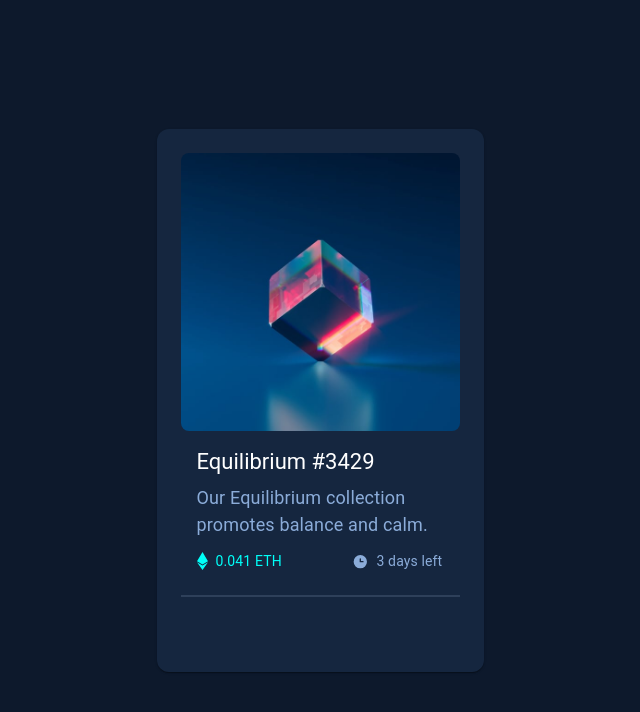
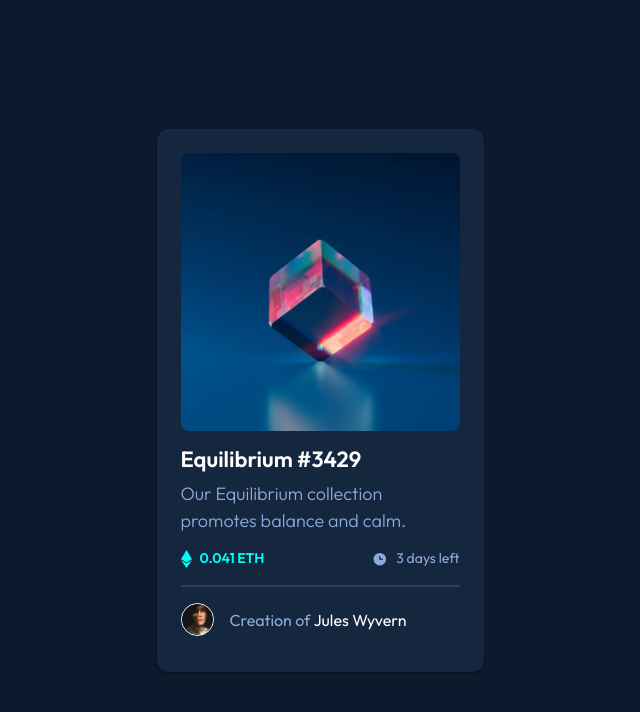
Before and after one commit to dawkey95/NFT-Preview-Challenge, a React (Create React App) app: page / in a window 1280 px wide. Shown: the top 712 px of the page, without its empty margins (320-960 px from the left). Built offline with nearby package versions, Linux system fonts and the light colour scheme; the HTML template or start-up script is replaced by a standard one.

Commit message:
Avatar and User added. Data file created.

```diff
--- a/public/index.html
+++ b/public/index.html
@@ -4,6 +4,10 @@
 		<meta charset="utf-8" />
 		<link rel="icon" href="./favicon-32x32.png" />
 		<meta name="viewport" content="width=device-width, initial-scale=1" />
+		<link
+			href="https://fonts.googleapis.com/css2?family=Outfit:wght@300;400;600&display=swap"
+			rel="stylesheet"
+		/>
 		<title>Frontend Mentor | NFT Preview Card Component</title>
 	</head>
 	<body>
--- a/src/assets/themes/theme.js
+++ b/src/assets/themes/theme.js
@@ -11,6 +11,9 @@ const theme = createTheme({
 			darkBlue: '#2E405A',
 		},
 	},
+	typography: {
+		fontFamily: ['Outfit', 'sans-serif'].join(','),
+	},
 });
 
 export default theme;
--- a/src/components/Card.jsx
+++ b/src/components/Card.jsx
@@ -6,12 +6,17 @@ import {
 	Container,
 	Grid,
 	Typography,
+	Stack,
 } from '@mui/material';
+import NFTData from '../data/data';
 import image from '../assets/images/image-equilibrium.jpg';
+import avatar from '../assets/images/image-avatar.png';
 import ethereum from '../assets/images/icon-ethereum.svg';
 import clock from '../assets/images/icon-clock.svg';
 
 const NFTCard = () => {
+	const { title, details, cost, timeLeft, user } = NFTData;
+
 	return (
 		<>
 			<Container
@@ -35,40 +40,87 @@ const NFTCard = () => {
 						}}
 					>
 						<CardMedia sx={{ height: 278, borderRadius: 2 }} image={image} />
-						<CardContent sx={{ borderBottom: 'solid #2E405A 2px' }}>
+
+						<CardContent
+							sx={{
+								borderBottom: 'solid #2E405A 2px',
+								justifyContent: 'start',
+								py: 2,
+								px: 0,
+							}}
+						>
 							<Typography
 								gutterBottom
-								variant="h5"
+								variant="h1"
 								component="div"
 								color={'customColors.white'}
 								sx={{ fontSize: 22 }}
+								fontWeight={600}
 							>
-								Equilibrium #3429
+								{title}
 							</Typography>
 							<Typography
 								gutterBottom
-								variant="body"
 								color="customColors.softBlue"
 								sx={{ display: 'flex', alignItems: 'center', fontSize: 18 }}
+								fontWeight={300}
 							>
-								Our Equilibrium collection promotes balance and calm.
+								{details}
 							</Typography>
 
 							<Box display={'flex'} justifyContent="space-between" paddingTop={1}>
-								<Box width={88} height={19} display="flex" alignItems={'center'}>
-									<img src={ethereum} alt="ethereum icon" />{' '}
-									<Typography color="customColors.cyan" fontSize={14} marginLeft={1}>
-										0.041 ETH
+								<Box display="flex" alignItems={'center'}>
+									<Box
+										component="img"
+										sx={{ height: 18 }}
+										src={ethereum}
+										alt="ethereum"
+									/>
+									<Typography
+										color="customColors.cyan"
+										fontWeight={600}
+										fontSize={14}
+										marginLeft={1}
+									>
+										{cost}
 									</Typography>
 								</Box>
-								<Box width={92} height={19} display="flex" alignItems={'center'}>
-									<img src={clock} alt="clock icon" />
-									<Typography color="customColors.softBlue" fontSize={14} marginLeft={1}>
-										3 days left
+
+								<Box display="flex" alignItems={'center'}>
+									<Box component="img" sx={{ height: 16 }} src={clock} alt="clock" />
+									<Typography
+										color="customColors.softBlue"
+										fontWeight={400}
+										fontSize={14}
+										marginLeft={1}
+									>
+										{timeLeft} days left
 									</Typography>
 								</Box>
 							</Box>
 						</CardContent>
+
+						<Box marginTop={2}>
+							<Stack
+								direction={'row'}
+								spacing={2}
+								justifyContent="flex-start"
+								alignItems="center"
+							>
+								<img
+									src={avatar}
+									alt="guy staring into sunlight"
+									width={33}
+									style={{ border: 'solid #fff 1.5px', borderRadius: 100 }}
+								/>
+								<Typography color={'customColors.softBlue'} fontWeight={400}>
+									Creation of{' '}
+									<Box display={'inline'} color={'customColors.white'} fontWeight={400}>
+										{user}
+									</Box>
+								</Typography>
+							</Stack>
+						</Box>
 					</Card>
 				</Grid>
 			</Container>
--- /dev/null
+++ b/src/data/data.js
@@ -0,0 +1,9 @@
+const NFTData = {
+	title: 'Equilibrium #3429',
+	details: 'Our Equilibrium collection promotes balance and calm.',
+	cost: '0.041 ETH',
+	timeLeft: '3',
+	user: 'Jules Wyvern',
+};
+
+export default NFTData;
```
